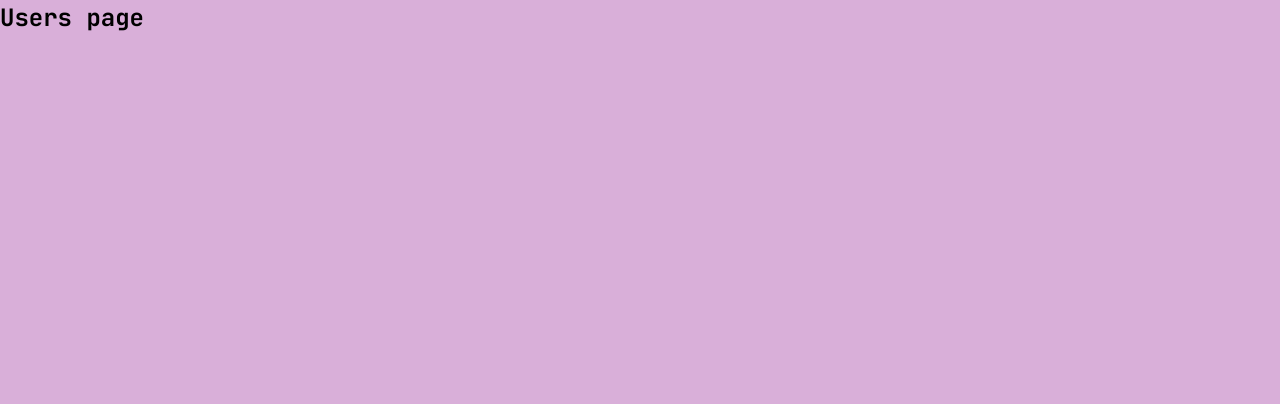
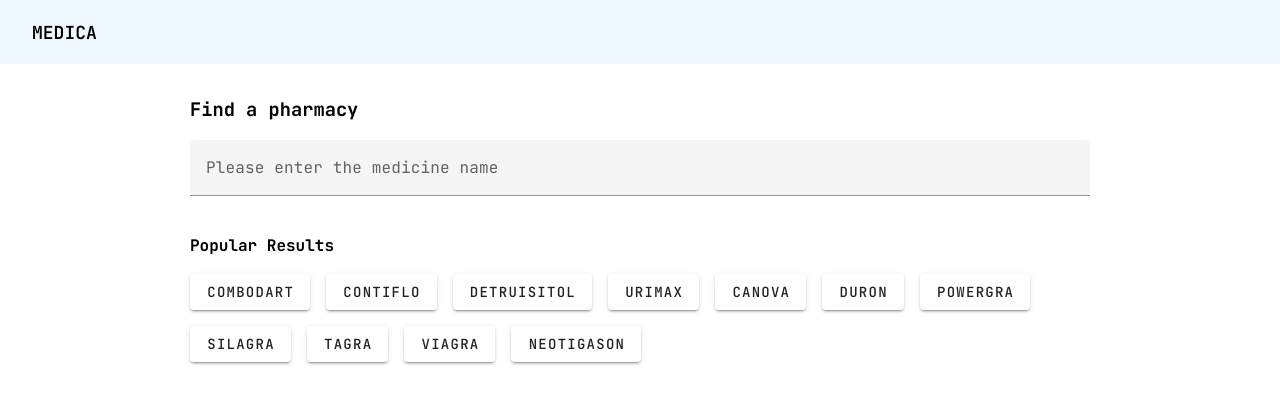
Before and after one commit to yaasir007/medica-vue, a Vue app: page /user in a window 1280 px wide. Shown: the top 404 px of the page. Built offline with nearby package versions, Linux system fonts and the light colour scheme.

Commit message:
navigation component created

```diff
--- /dev/null
+++ b/src/components/Navigation.vue
@@ -0,0 +1,25 @@
+<script lang="ts" setup>
+
+</script>
+
+<template>
+  <div class="nav-container">
+    <p>MEDICA</p>
+  </div>
+</template>
+
+<style lang="scss" scoped>
+.nav-container {
+  background-color: aliceblue;
+  height: 8vh;
+  padding-inline: 2rem;
+  display: flex;
+  justify-content: flex-start;
+  align-items: center;
+
+  p {
+    font-size: large;
+    font-weight: 600;
+  }
+}
+</style>
--- a/src/style.scss
+++ b/src/style.scss
@@ -1,14 +1,10 @@
 @import url('https://fonts.googleapis.com/css2?family=JetBrains+Mono:ital,wght@0,100..800;1,100..800&display=swap');
-
-:root {
-}
 
 body {
   font-family: "JetBrains Mono", monospace;
   font-optical-sizing: auto;
-  font-weight: 500;
+  font-weight: 400;
   font-style: normal;
-  background-color: #D9AFD9;
 }
 
 .home-container {
--- a/src/views/UsersHomepage.vue
+++ b/src/views/UsersHomepage.vue
@@ -1,3 +1,59 @@
+<script setup lang="ts">
+import Navigation from '../components/Navigation.vue'
+</script>
+
 <template>
-  <h2>Users page</h2>
+  <Navigation />
+  <div class="user-section">
+    <div class="user-container">
+      <h3>Find a pharmacy</h3>
+      <v-text-field label="Please enter the medicine name"></v-text-field>
+
+      <div class="popular-results">
+        <h4>Popular Results</h4>
+        <div class="popular-result-btns">
+          <v-btn>Combodart</v-btn>
+          <v-btn>Contiflo</v-btn>
+          <v-btn>Detruisitol</v-btn>
+          <v-btn>Urimax</v-btn>
+          <v-btn>Canova</v-btn>
+          <v-btn>Duron</v-btn>
+          <v-btn>Powergra</v-btn>
+          <v-btn>Silagra</v-btn>
+          <v-btn>Tagra</v-btn>
+          <v-btn>Viagra</v-btn>
+          <v-btn>Neotigason</v-btn>
+        </div>
+      </div>
+    </div>
+  </div>
 </template>
+
+<style lang="scss" scoped>
+.user-section {
+  width: 100%;
+  display: flex;
+  justify-content: center;
+  align-items: center;
+  margin-top: 2rem;
+}
+
+.user-container {
+  width: 900px;
+  display: flex;
+  flex-direction: column;
+  gap: 1rem;
+}
+
+.popular-results {
+  display: flex;
+  flex-direction: column;
+  gap: 1rem;
+
+  .popular-result-btns {
+    display: flex;
+    flex-wrap: wrap;
+    gap: 1rem;
+  }
+}
+</style>
```
